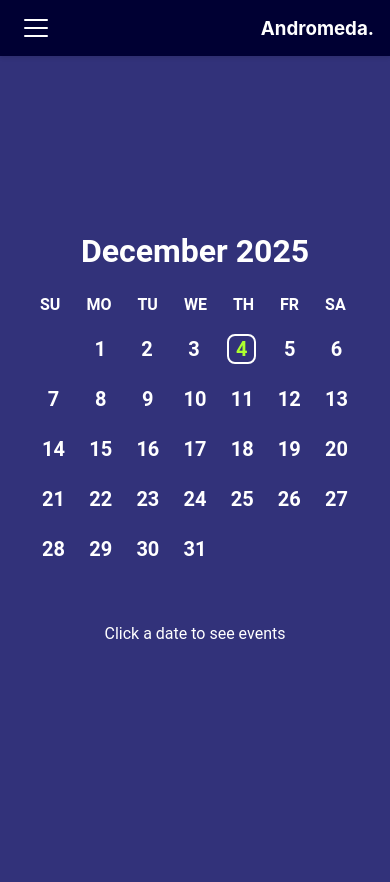
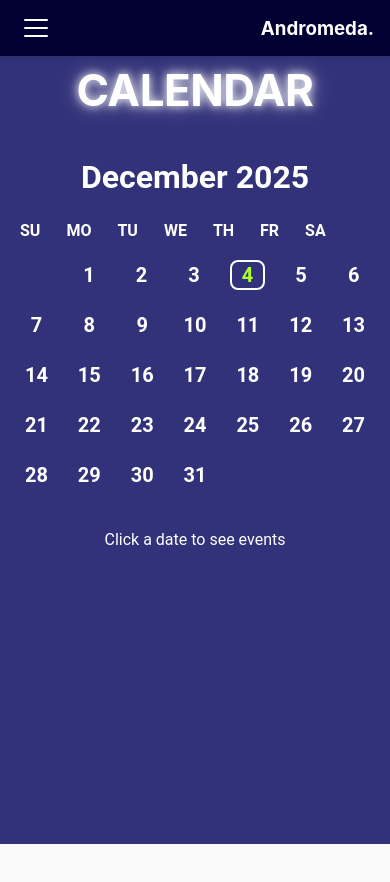
Before and after one commit to abk2191/organiser, a React (Vite) app: page /organiser/calendar in a window 390 px wide. Shown: the top 882 px of the page. After the commit the page ends 844 px from the top, so only its background shows below. Built offline with nearby package versions, Linux system fonts and the light colour scheme.

Commit message:
Added new features

```diff
--- a/src/Calendar.jsx
+++ b/src/Calendar.jsx
@@ -256,6 +256,11 @@ function Calendar() {
   return (
     <>
       <div className="calendar-div-main">
+        <div className="wrapper">
+          <div className="page-text">
+            <h1>CALENDAR</h1>
+          </div>
+        </div>
         <div className="clndr-wrpr">
           <div className="month-name">
             <h1
--- a/src/index.css
+++ b/src/index.css
@@ -947,11 +947,10 @@ html {
 }
 
 .clndr-wrpr {
-  padding: 20px;
   display: flex;
   width: 500px;
   flex-direction: column;
-  margin-top: -90px;
+  margin-top: 20px;
 }
 
 .event-viewer {
@@ -969,7 +968,6 @@ html {
   flex-direction: column;
   align-items: center;
   justify-content: center;
-  margin-top: 50px;
 }
 
 .week-container {
@@ -1014,6 +1012,9 @@ html {
 
 /* ===== RESPONSIVE DESIGN ===== */
 @media (max-width: 768px) {
+  .calendar-div-main {
+    margin-top: -130px;
+  }
   .week-dates {
     gap: 20px;
   }
```
